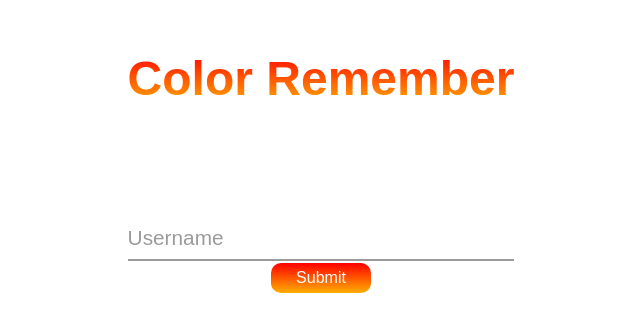
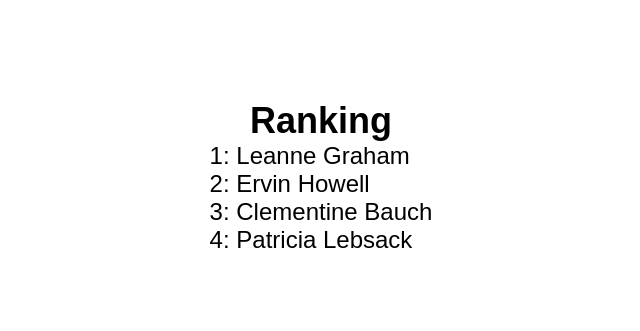
Before and after one commit to SoLoPu/ColorChoose, a React (Create React App) app: page /ranking in a window 1280 px wide. Shown: the part 223-554 px from the top of the page, without its empty margins (319-959 px from the left). Built offline with nearby package versions, Linux system fonts and the light colour scheme.

Commit message:
update ranking

```diff
--- a/src/App.js
+++ b/src/App.js
@@ -13,6 +13,7 @@ import {
 import Start from "./pages/Start";
 import Room from "./pages/RoomPage/Room";
 import GamePlay from "./pages/GamePlay";
+import Ranking from './pages/Ranking'
 
 // var firebaseConfig = {
 //   apiKey: "AIzaSyA89-IMEI0PP8YB3H5zWqMkg3ZvTRWoGiQ",
@@ -28,6 +29,14 @@ import GamePlay from "./pages/GamePlay";
 // firebaseDb.on('value', snap => {
 //   console.log(snap.val())
 // })
+
+const users = [
+  { id: 1, rank: 1, name: "Leanne Graham" },
+  { id: 2, rank: 2, name: "Ervin Howell" },
+  { id: 3, rank: 3, name: "Clementine Bauch" },
+  { id: 4, rank: 4, name: "Patricia Lebsack" },
+];
+
 function App() {
   return (
     <div className="App">
@@ -36,6 +45,9 @@ function App() {
           {/* A <Switch> looks through its children <Route>s and
             renders the first one that matches the current URL. */}
           <Switch>
+            <Route path="/ranking">
+              <Ranking users={users}/>
+            </Route>
             <Route path="/gameplay">
               <GamePlay />
             </Route>
--- /dev/null
+++ b/src/css/ranking.css
@@ -0,0 +1,4 @@
+
+.user{
+    text-align: left;
+}
--- a/src/pages/GamePlay.js
+++ b/src/pages/GamePlay.js
@@ -4,36 +4,8 @@ import Shape from "../component/Shape";
 import dataColor from "../data/dataColor"
 import dataShape from "../data/dataShape"
 
-function containsObject(obj, list) {
-    var i;
-    for (i = 0; i < list.length; i++) {
-        if (list[i] === obj) {
-            return true;
-        }
-    }
-
-    return false;
-}
-
 const randomColor = (n) => {
     let colorArr = [];
-    // for(let i = 0; i < n; i++){
-    //     let color = dataColor[Math.floor(Math.random()*dataColor.length)];
-    //     // let shape = dataShape[Math.floor(Math.random()*dataShape.length)]
-    //     let temp = {
-    //         color:color,
-    //         shape: "square"
-    //     }
-    //     if(containsObject(temp, colorArr)){
-    //         i--;
-    //     }
-    //     else{
-    //         colorArr.push({color:color, shape:'square'});
-    //         // colorArr.push({color:color, shape:shape})
-    //     }
-
-    // }
-    // console.log(colorArr);
     let randIdx = Math.floor(Math.random()*(dataColor.length - n))
 
     for(let i = randIdx; i < randIdx+n; i++){
@@ -59,6 +31,7 @@ export default class GamePlay extends Component {
                 "yellow",
                 "black"
             ],
+            numOfShape: 4,
             shapes: [
             ]
         }
@@ -70,7 +43,7 @@ export default class GamePlay extends Component {
                 <h1>RoomName {this.state.round}</h1>
                 <p className="count-down">{this.state.time}</p>
                 {this.state.active &&
-                <div className="result" style={{backgroundColor:this.state.colors[Math.floor(Math.random()*4)].color}}></div>}
+                <div className="result" style={{backgroundColor:this.state.colors[Math.floor(Math.random()*this.state.numOfShape)].color}}></div>}
                 <div className="score">
 
                     <div className="player">
@@ -107,9 +80,9 @@ export default class GamePlay extends Component {
         var x = setInterval(function() {
 
 
-       component.setState({
+        component.setState({
             time: component.state.time - 1
-       })
+        })
 
         // If the count down is finished, write some text
         if (component.state.time <= 0) {
@@ -121,6 +94,7 @@ export default class GamePlay extends Component {
            component.setState({
                 active:true
            })
+
             clearInterval(x);
 
         }
--- /dev/null
+++ b/src/pages/Ranking.js
@@ -0,0 +1,16 @@
+import React, {Component} from 'react';
+import "../css/ranking.css"
+import User from "./User"
+
+function Ranking(props){
+    return (
+        <div className="ranking">
+            <h2>Ranking</h2>
+            <div>
+                {props.users.map(u => <User rank={u.rank} id={u.id} name={u.name}/>)}
+            </div>
+        </div>
+    )
+}
+
+export default Ranking
--- /dev/null
+++ b/src/pages/User.js
@@ -0,0 +1,11 @@
+import React from 'react'
+
+function User(props){
+    return(
+        <div className="user">
+            <span>{props.rank}: {props.name}</span>
+        </div>
+    )
+}
+
+export default User;
```
